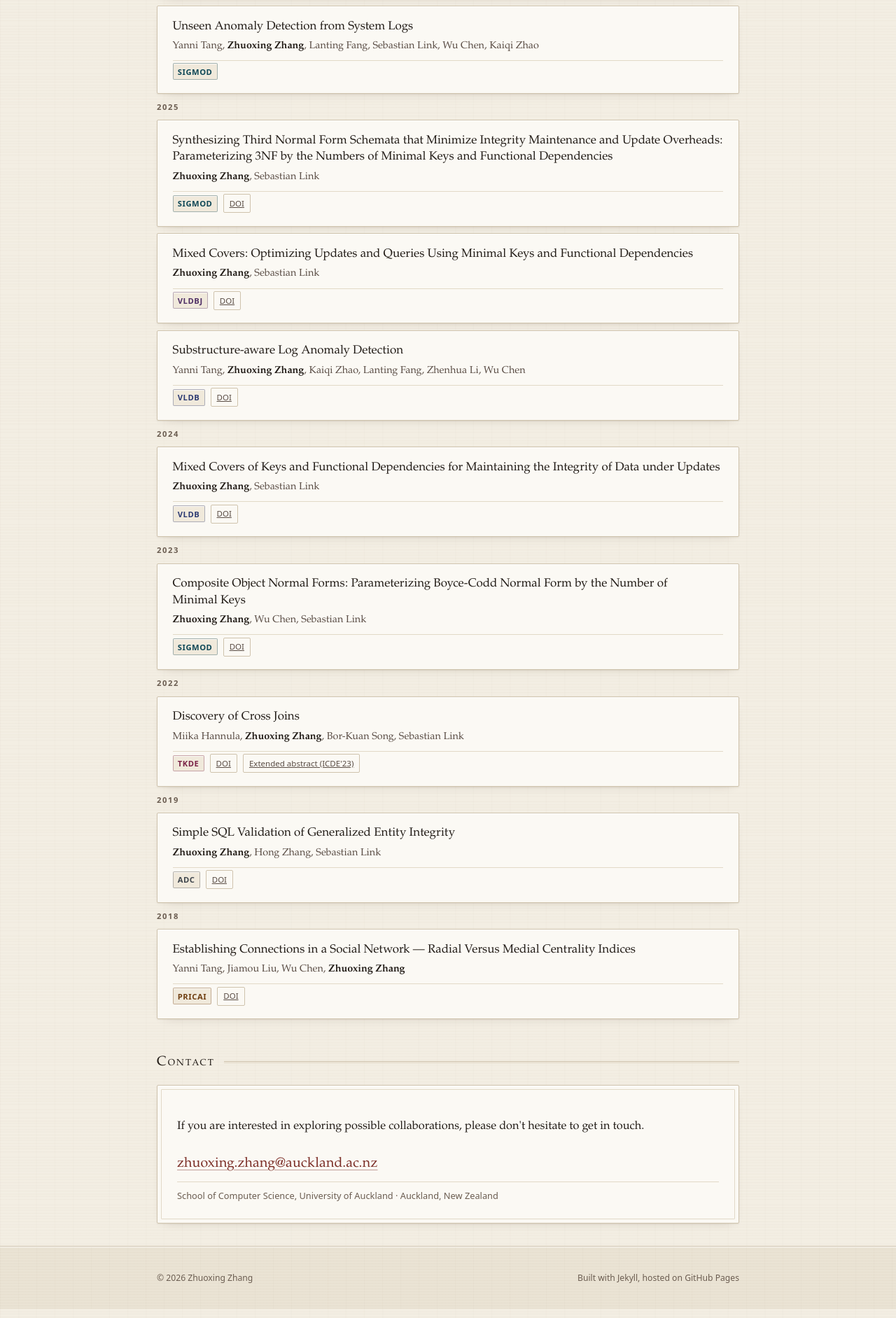
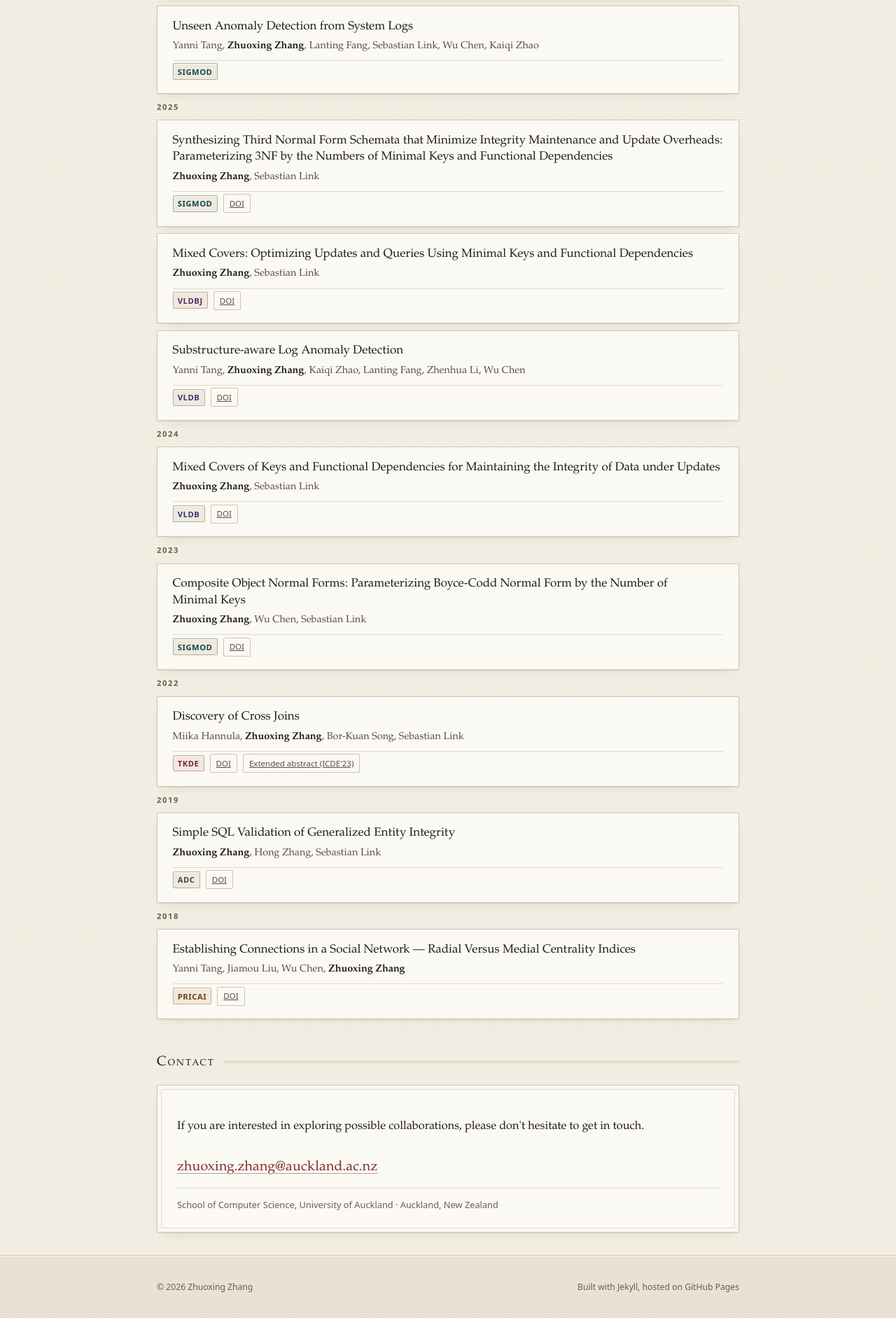
Before and after one commit to zhuoxingzhang/zhuoxingzhang.github.io, a Jekyll site: the page built from index.html, in a window 1280 px wide. Shown: the part 2074-3957 px from the top of the page at 70% size. Built offline with Jekyll 4.4.1, drawn with Linux system fonts in a browser that asks for light colours.

Commit message:
Give the archival bookplate its spacing back — the toggle didn't need it
Last change squeezed the contact email/address gaps toward glass's to shave a
few pixels off the footer's toggle drift. But contact sits at the foot of the
page, so its inner rhythm barely moves the switch, and the 1.22rem address read
as a cramped form instead of a bookplate. Not a trade worth making.

Restore the owner-tuned spacing: mail margin 1rem, address margin 1.15rem /
padding-top .85rem. Cost is 13px more footer drift (-3 -> -16px, still far under
the -47 it started at) and the desktop max is unchanged at 40px. The principle:
archival's own natural spacing wins over matching glass where the toggle can't
tell the difference anyway. The denser trims (interest, pub meta) stay — those
sit in list contexts where tight is right and they carry the real toggle win.

Co-Authored-By: Claude Opus 4.8 <noreply@anthropic.com>

```diff
--- a/assets/css/site.css
+++ b/assets/css/site.css
@@ -1157,7 +1157,11 @@ html[data-style="archival-warm"] .contact > p {
   color: var(--ink);
 }
 html[data-style="archival-warm"] .contact-mail {
-  margin: .7rem 0 0;                 /* tightened toward glass's contact rhythm */
+  /* Left at the bookplate's own roomier spacing, not squeezed toward glass:
+     contact sits at the foot of the page, so its inner rhythm barely moves the
+     toggle, and the 1.22rem address wants air above it to read as a bookplate
+     rather than a form. */
+  margin: 1rem 0 0;
   border-bottom: 0;                 /* the base draws one; use a real underline */
   font-family: var(--serif);
   font-size: 1.22rem;
@@ -1179,8 +1183,8 @@ html[data-style="archival-warm"] .contact-mail:hover {
    comes out at 16px body copy. The base never tripped on this because it only
    sets margin on .contact > p. */
 html[data-style="archival-warm"] .contact > p.contact-addr {
-  margin: .9rem 0 0;
-  padding-top: .6rem;
+  margin: 1.15rem 0 0;
+  padding-top: .85rem;
   border-top: 1px solid var(--rule-soft);
   font-family: var(--sans);
   font-size: .8rem;
```
